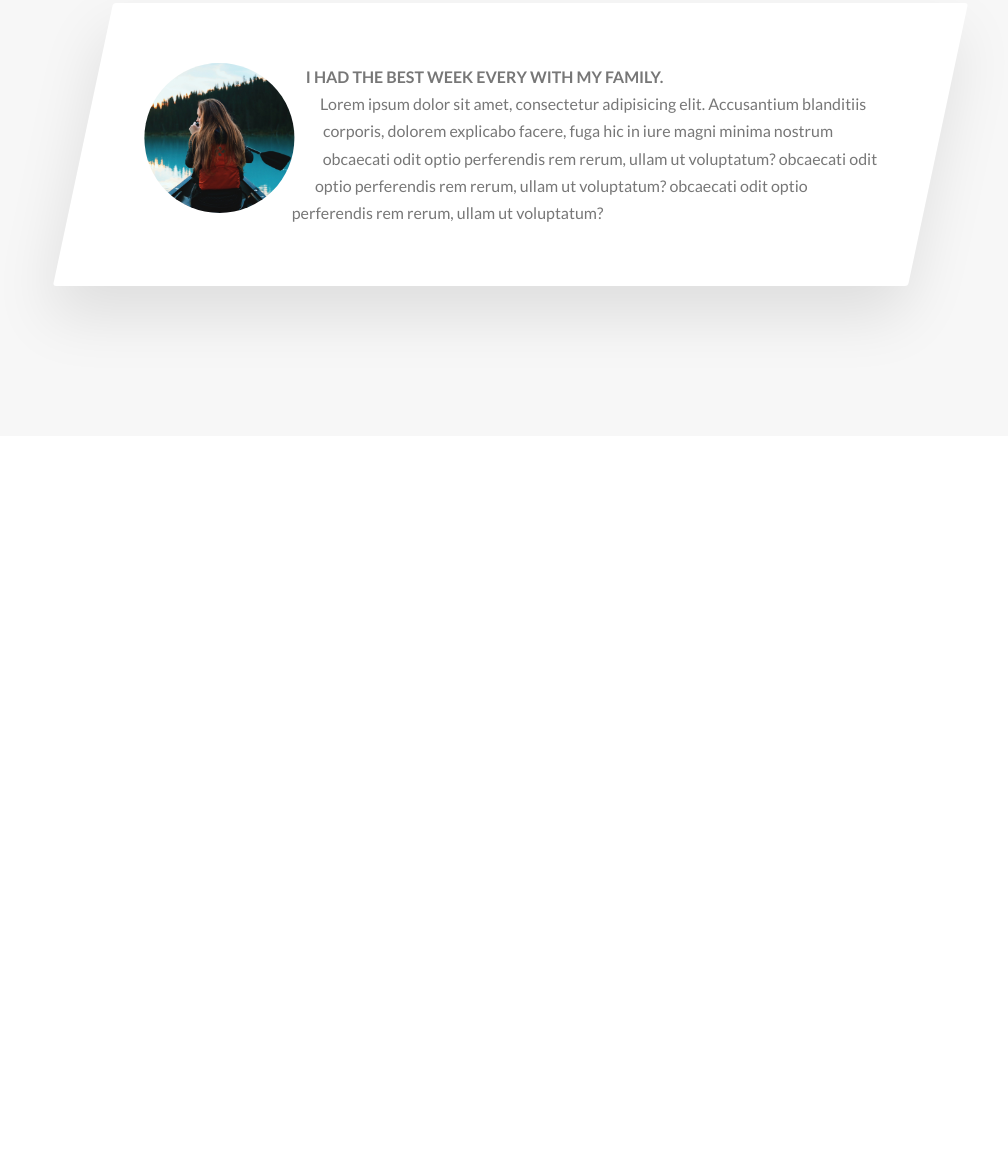
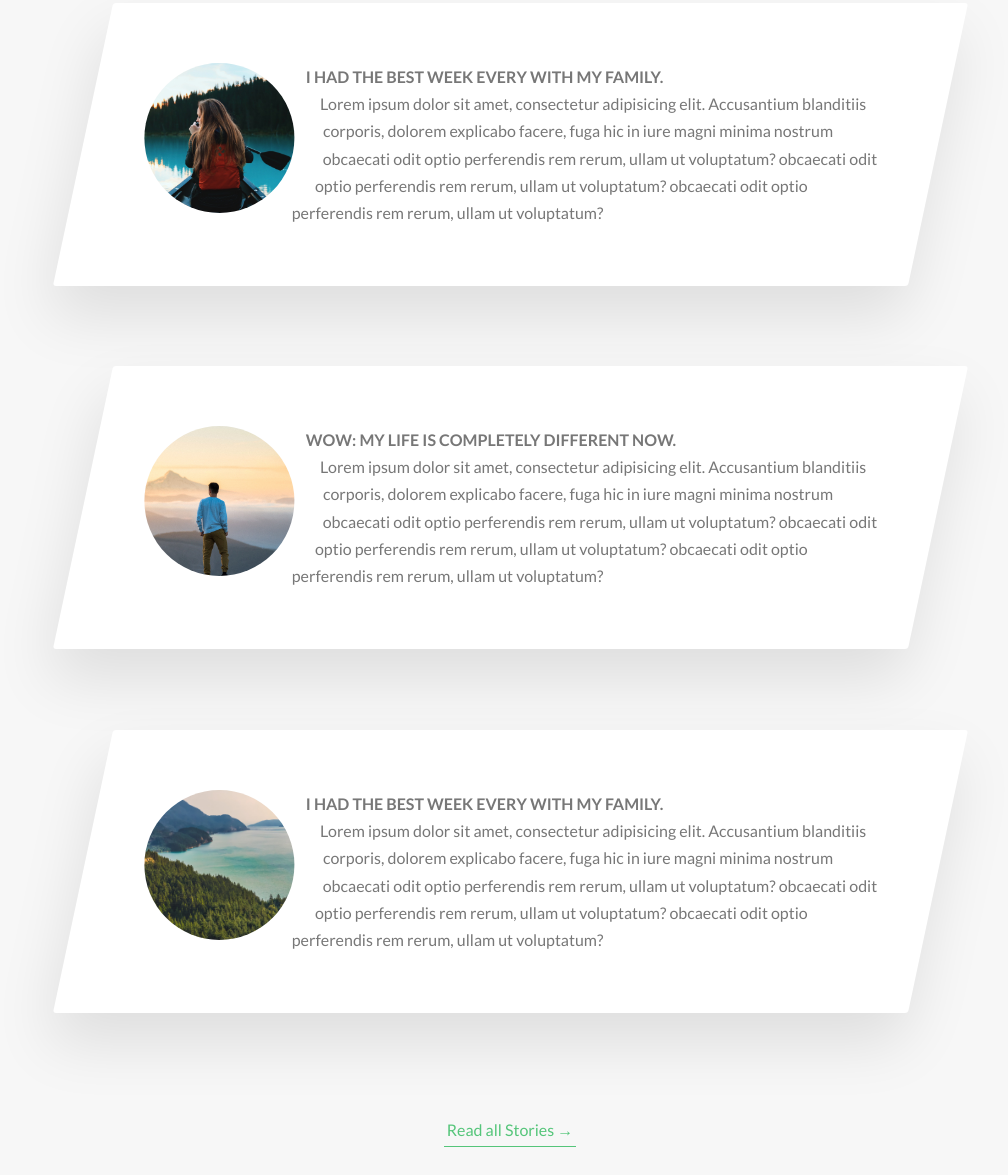
Before and after one commit to chamikabm/Natours, a website: page index.html in a window 1280 px wide. Shown: the part 3612-4787 px from the top of the page, without its empty margins (130-1138 px from the left). Before the commit the page ends 4078 px from the top, so only its background shows below. Drawn offline with Linux system fonts and the light colour scheme.

Commit message:
Added  changes for storeis.

```diff
--- a/index.html
+++ b/index.html
@@ -267,6 +267,47 @@
                         </div>
                     </div>
                 </div>
+                <div class="row">
+                    <div class="story">
+                        <figure class="story__shape">
+                            <img src="img/nat-9.jpg" alt="Person on a tour" class="story__img">
+                            <figcaption class="story__caption">
+                                Jack Wilson
+                            </figcaption>
+                        </figure>
+                        <div class="story__text">
+                            <h3 class="heading-tertiary">
+                                WOW: My life is completely different now.
+                            </h3>
+                            <p>
+                                Lorem ipsum dolor sit amet, consectetur adipisicing elit. Accusantium blanditiis corporis, dolorem explicabo facere, fuga hic in iure magni minima nostrum obcaecati odit optio perferendis rem rerum, ullam ut voluptatum? obcaecati odit optio perferendis rem rerum, ullam ut voluptatum? obcaecati odit optio perferendis rem rerum, ullam ut voluptatum?
+                            </p>
+                        </div>
+                    </div>
+                </div>
+                <div class="row">
+                    <div class="story">
+                        <figure class="story__shape">
+                            <img src="img/nat-10.jpg" alt="Person on a tour" class="story__img">
+                            <figcaption class="story__caption">
+                                Mary Smith
+                            </figcaption>
+                        </figure>
+                        <div class="story__text">
+                            <h3 class="heading-tertiary">
+                                I had the best week every with my family.
+                            </h3>
+                            <p>
+                                Lorem ipsum dolor sit amet, consectetur adipisicing elit. Accusantium blanditiis corporis, dolorem explicabo facere, fuga hic in iure magni minima nostrum obcaecati odit optio perferendis rem rerum, ullam ut voluptatum? obcaecati odit optio perferendis rem rerum, ullam ut voluptatum? obcaecati odit optio perferendis rem rerum, ullam ut voluptatum?
+                            </p>
+                        </div>
+                    </div>
+                </div>
+                <div class="u-center-text u-margin-top-huge">
+                    <a href="#" class="btn-text">
+                        Read all Stories &rarr;
+                    </a>
+                </div>
             </section>
         </main>
 
```
